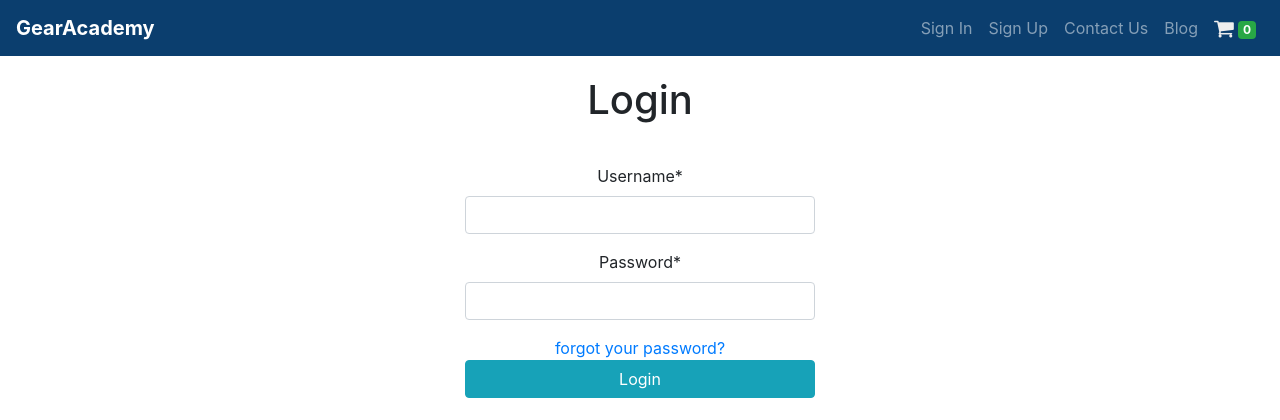
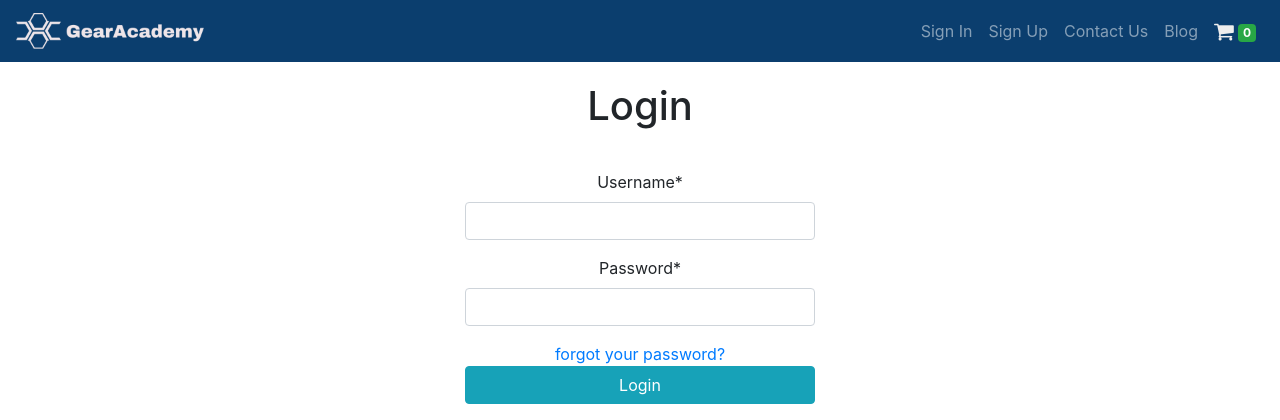
Before and after one commit to mmaleka/ecommerce, a Django app: page /accounts/login/ in a window 1280 px wide. Shown: the top 420 px of the page. Run offline with Django 3.2, Linux system fonts and the light colour scheme; some libraries are stand-ins or nearby versions.

Commit message:
Added logo

```diff
--- a/cart/views.py
+++ b/cart/views.py
@@ -33,7 +33,6 @@ def cart_detail(request):
     cartItems = []
     cartProducts = []
     for item in cart:
-        print(item)
         cartItems.append(item)
         for k, v in item.items():
             print(k, v)
--- a/orders/templates/orders/order/create.html
+++ b/orders/templates/orders/order/create.html
@@ -207,9 +207,6 @@
 
   </div>
 
-  <!-- <div class="row">
-    {% include 'recommend/recommend.html' %}
-  </div> -->
 
 </div>
 
--- a/shop/admin.py
+++ b/shop/admin.py
@@ -1,7 +1,3 @@
-from django.contrib import admin
-
-# Register your models here.
-
 from django.contrib import admin
 from .models import Category, Product, ProductImage
 
--- a/shop/templates/shop/navbar.html
+++ b/shop/templates/shop/navbar.html
@@ -18,8 +18,9 @@
 
     <nav class="navbar navbar-expand-lg navbar-dark sticky-top">
         <a class="navbar-brand" href="{% url 'shop:product_list' %}">
-        <!-- <img src="{% static 'img/Gear Academy.png' %}" width="40" height="35" class="d-inline-block align-top" alt=""> -->
-        GearAcademy
+        <!-- <img src="{% static 'img/logo4.png' %}" width="40" height="35" class="d-inline-block align-top" alt=""> -->
+        <img src="{% static 'img/logo4.png' %}" width="200" height="" class="d-inline-block align-top" alt="">
+        <!-- GearAcademy -->
         </a>
         <button class="navbar-toggler" type="button" data-toggle="collapse" data-target="#navbarSupportedContent" aria-controls="navbarSupportedContent" aria-expanded="false" aria-label="Toggle navigation">
         <span class="navbar-toggler-icon"></span>
```
Also changed, not shown: db.sqlite3, static/img/logo4.png (added).
